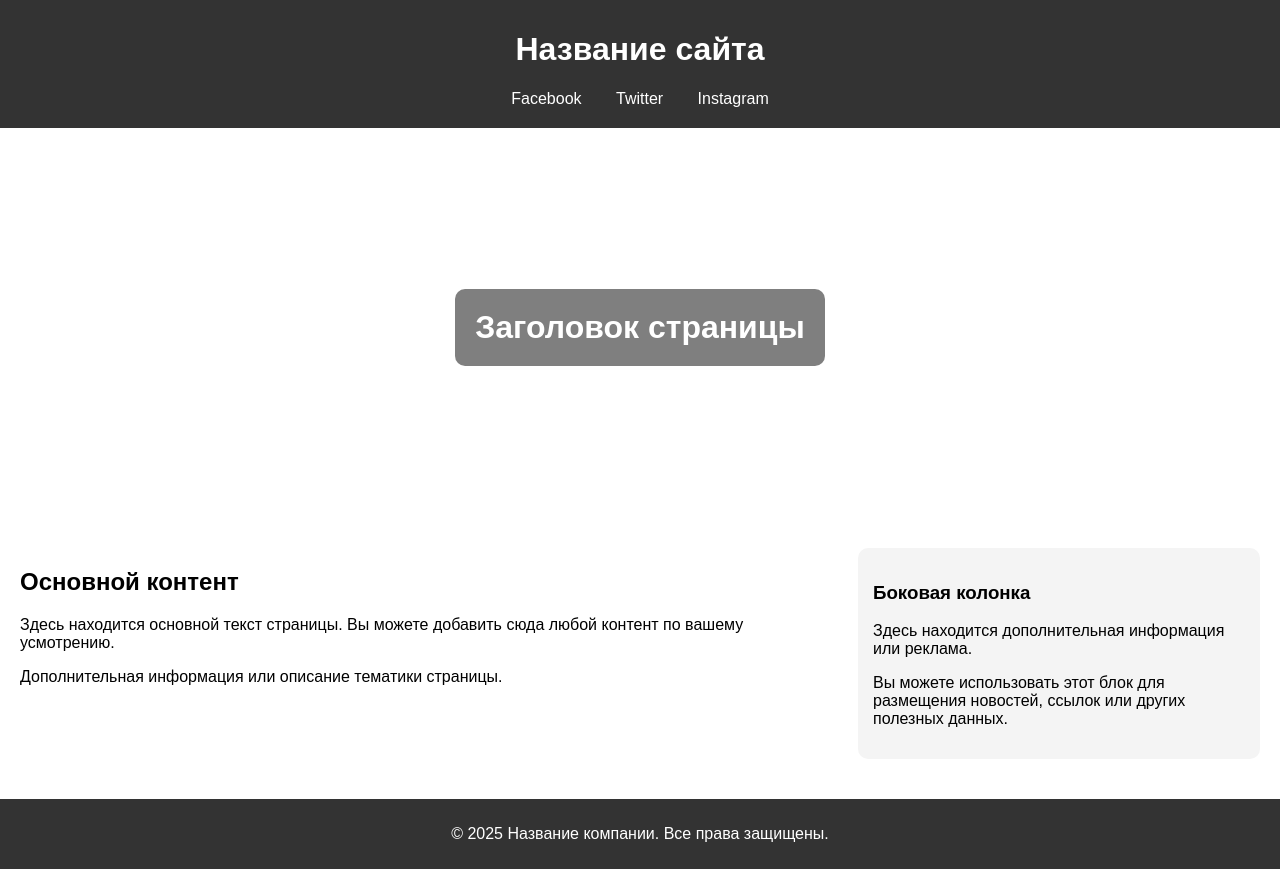
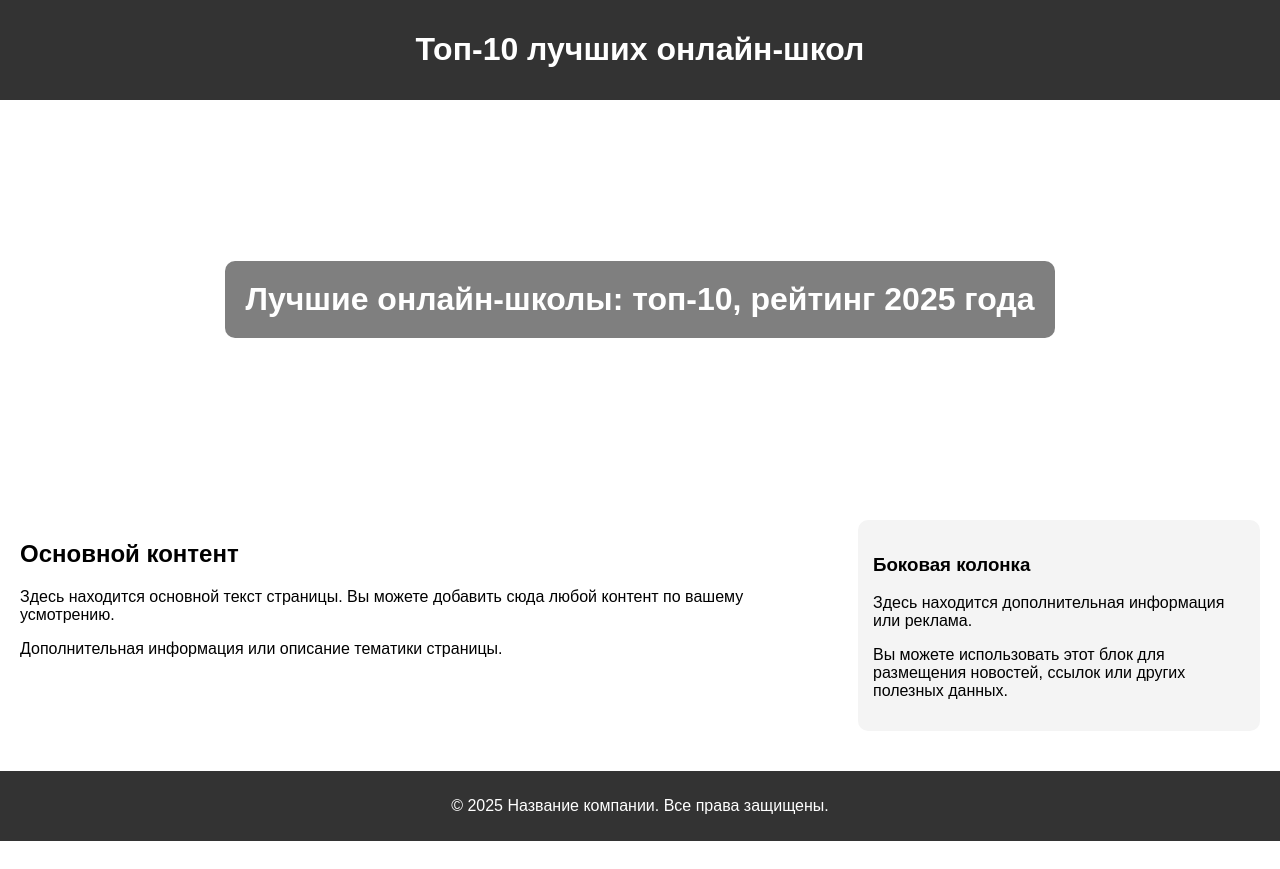
Before and after one commit to Mak8im/top-10-online-schools, a plain HTML site: page index.html in a window 1280 px wide. After the commit the page ends 841 px from the top, so only its background shows below. Drawn offline with Linux system fonts and the light colour scheme.

Commit message:
Update index.html

```diff
--- a/index.html
+++ b/index.html
@@ -85,15 +85,10 @@
 </head>
 <body>
     <header>
-        <h1>Название сайта</h1>
-        <nav>
-            <a href="https://www.facebook.com">Facebook</a>
-            <a href="https://www.twitter.com">Twitter</a>
-            <a href="https://www.instagram.com">Instagram</a>
-        </nav>
+        <h1>Топ-10 лучших онлайн-школ</h1>
     </header>
     <div class="hero">
-        <h1>Заголовок страницы</h1>
+        <h1>Лучшие онлайн-школы: топ-10, рейтинг 2025 года</h1>
     </div>
     <div class="container">
         <div class="main-content">
```
